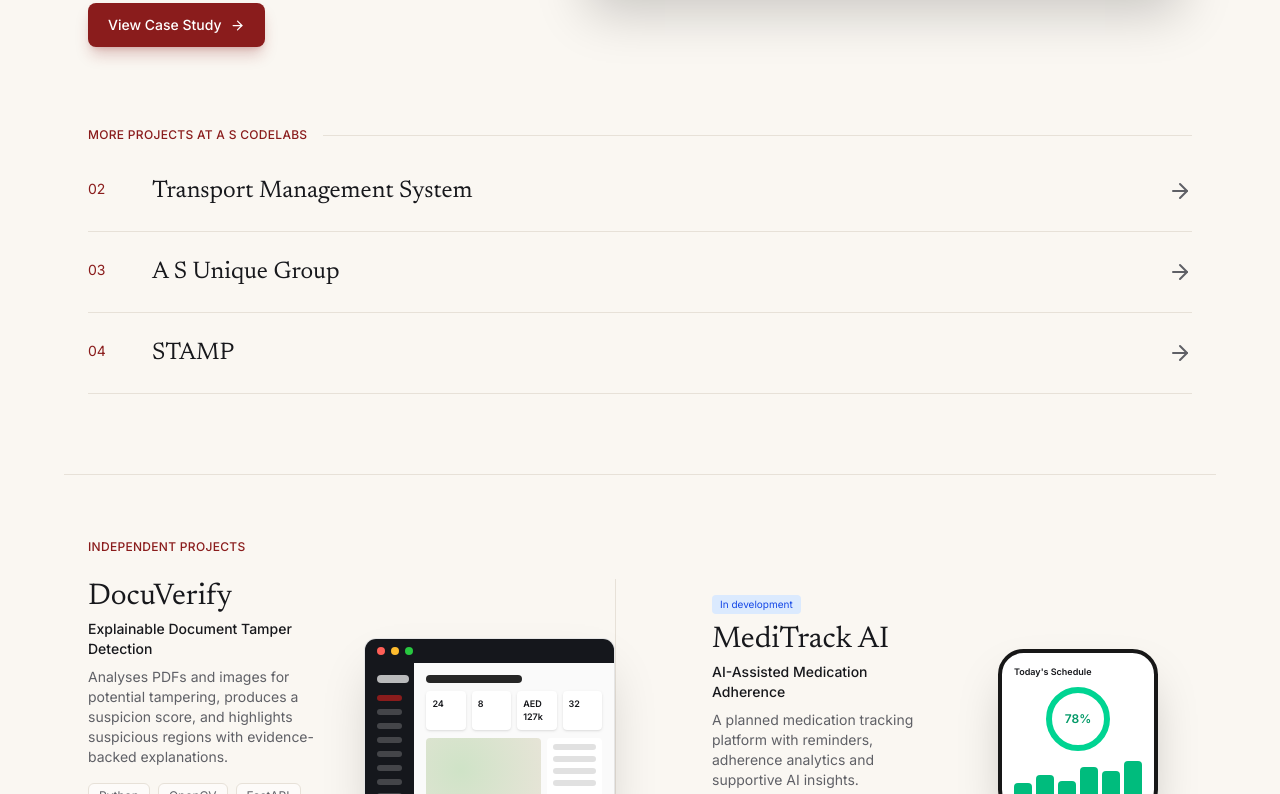
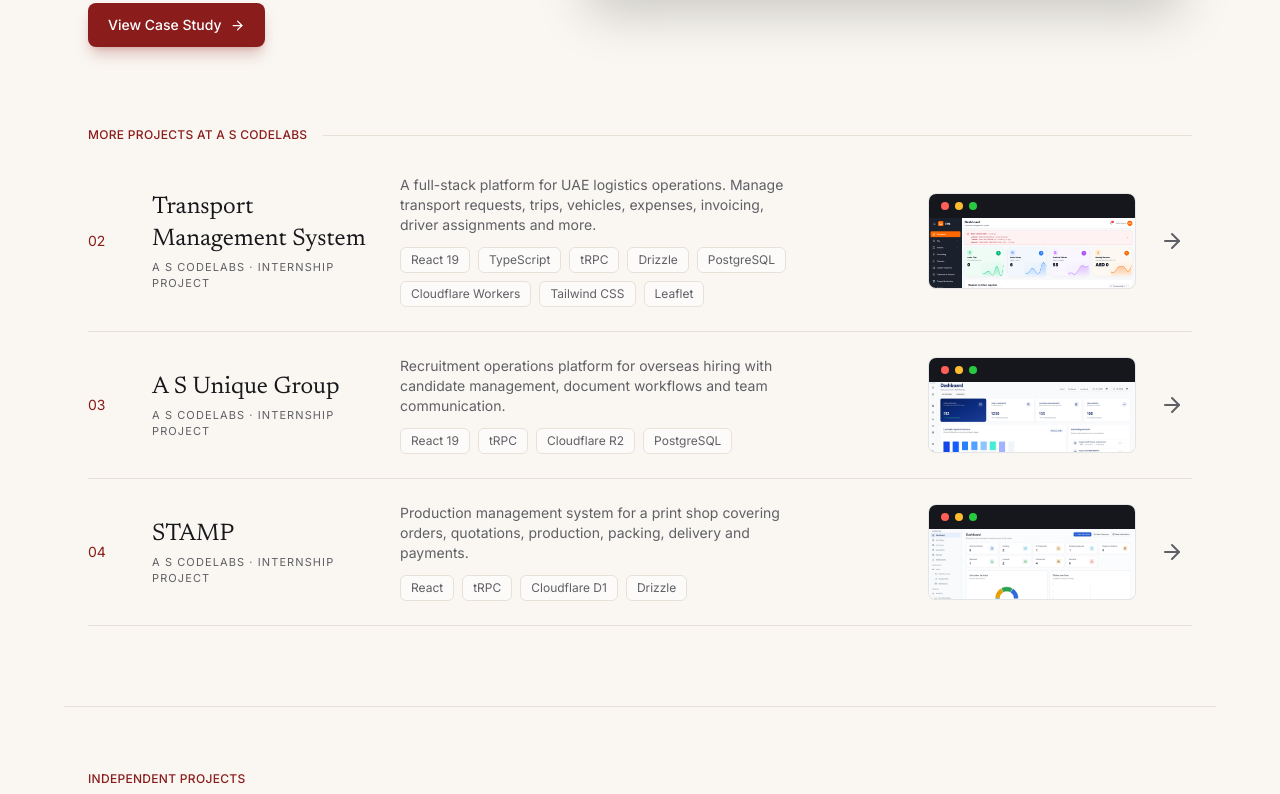
Before and after one commit to 7sthunder/portfolio, a React (Vite) app: page / in a window 1280 px wide. Shown: the part 1346-2140 px from the top of the page. Built offline with nearby package versions, Linux system fonts and the light colour scheme.

Commit message:
Revert "Collapse project list rows and expand on hover"
This reverts commit 91c922b97413611e0f53c066ea0c89e7da5e14a7.

```diff
--- a/src/App.tsx
+++ b/src/App.tsx
@@ -1,7 +1,7 @@
 import { useEffect, useRef, useState } from "react";
 import { animate, motion, useInView, useMotionValue } from "motion/react";
 import { ArrowRight, ArrowUpRight, Github, Instagram, Linkedin, Mail, Phone as PhoneIcon } from "lucide-react";
-import { featured, independent, more, stack, stats, type Project } from "./data";
+import { featured, independent, more, stack, stats } from "./data";
 import { Phone, Shot, ShotThumb, Tilt, Window } from "./Mock";
 
 const nav = ["About", "Projects", "Experience", "Skills", "Contact"];
@@ -23,38 +23,6 @@ const Button = ({ children, href, solid }: { children: React.ReactNode; href: st
     {children}<ArrowRight size={15} className="transition group-hover:translate-x-1" />
   </a>
 );
-
-/**
- * A row in the "more projects" list. Collapsed it shows just the number, the
- * title and the arrow; hovering (or keyboard-focusing) it grows the row to
- * reveal the blurb, tags and screenshot. Touch devices have no hover, so they
- * get the expanded layout by default instead of a permanently closed row.
- */
-function ProjectRow({ p, index }: { p: Project; index: number }) {
-  return (
-    <a href="#" className="group block border-b border-line transition-colors duration-300 hover:bg-white/60 focus-visible:bg-white/60">
-      <div className="grid grid-cols-[1.5rem_minmax(0,1fr)_1.5rem] items-start gap-x-4 py-5 md:grid-cols-[2.5rem_minmax(0,1fr)_2rem] md:gap-x-6 md:py-6">
-        <span className="pt-1 text-sm text-wine">{`0${index + 2}`}</span>
-        <div className="min-w-0">
-          <h3 className="font-serif text-2xl transition-colors duration-300 group-hover:text-wine">{p.title}</h3>
-          <div className="grid grid-rows-[0fr] transition-[grid-template-rows] duration-500 ease-out max-md:grid-rows-[1fr] group-hover:grid-rows-[1fr] group-focus-visible:grid-rows-[1fr]">
-            <div className="overflow-hidden">
-              <div className="grid gap-6 pb-5 md:grid-cols-[minmax(0,1fr)_13rem] md:gap-x-10 md:pb-6 md:pt-4">
-                <div>
-                  <p className="text-[11px] tracking-widest text-muted">A S CODELABS · INTERNSHIP PROJECT</p>
-                  <p className="mt-2 max-w-sm text-sm text-muted">{p.blurb}</p>
-                  <div className="mt-3 flex flex-wrap gap-2">{p.tags.map((t) => <Tag key={t} t={t} />)}</div>
-                </div>
-                <div className="overflow-hidden rounded-lg transition duration-500 group-hover:scale-[1.04] group-hover:-rotate-1">{p.shot ? <ShotThumb src={p.shot} alt={p.shotAlt ?? p.title} /> : <Window kind={p.kind} className="h-24 !rounded-lg" />}</div>
-              </div>
-            </div>
-          </div>
-        </div>
-        <ArrowRight className="mt-1 justify-self-end text-muted transition group-hover:translate-x-1 group-hover:text-wine" />
-      </div>
-    </a>
-  );
-}
 
 export default function App() {
   const headline = ["Building", "useful software", "for real people."];
@@ -124,7 +92,15 @@ export default function App() {
 
           <div className="mt-20">
             <p className={`${label} mb-2 flex items-center gap-4`}>MORE PROJECTS AT A S CODELABS<span className="h-px flex-1 bg-line" /></p>
-            {more.map((p, i) => <ProjectRow key={p.title} p={p} index={i} />)}
+            {more.map((p, i) => (
+              <a key={p.title} href="#" className="group grid items-center gap-6 border-b border-line py-6 md:grid-cols-[2.5rem_14rem_1fr_13rem_2rem]">
+                <span className="text-sm text-wine">0{i + 2}</span>
+                <div><h3 className="font-serif text-2xl">{p.title}</h3><p className="mt-1 text-[11px] tracking-widest text-muted">A S CODELABS · INTERNSHIP PROJECT</p></div>
+                <div><p className="max-w-sm text-sm text-muted">{p.blurb}</p><div className="mt-3 flex flex-wrap gap-2">{p.tags.map((t) => <Tag key={t} t={t} />)}</div></div>
+                <div className="overflow-hidden rounded-lg transition duration-500 group-hover:scale-[1.04] group-hover:-rotate-1">{p.shot ? <ShotThumb src={p.shot} alt={p.shotAlt ?? p.title} /> : <Window kind={p.kind} className="h-24 !rounded-lg" />}</div>
+                <ArrowRight className="text-muted transition group-hover:translate-x-1 group-hover:text-wine" />
+              </a>
+            ))}
           </div>
         </section>
 
```
